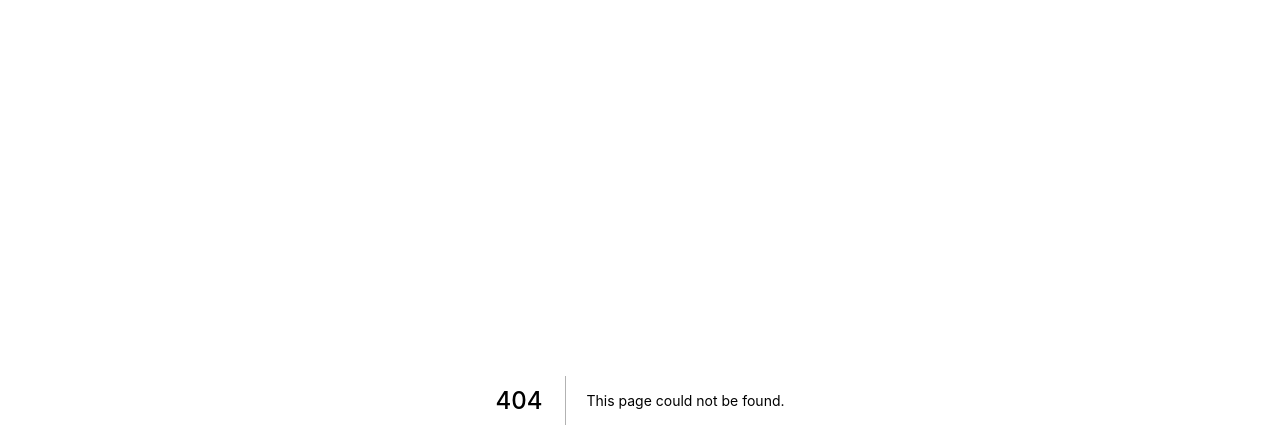
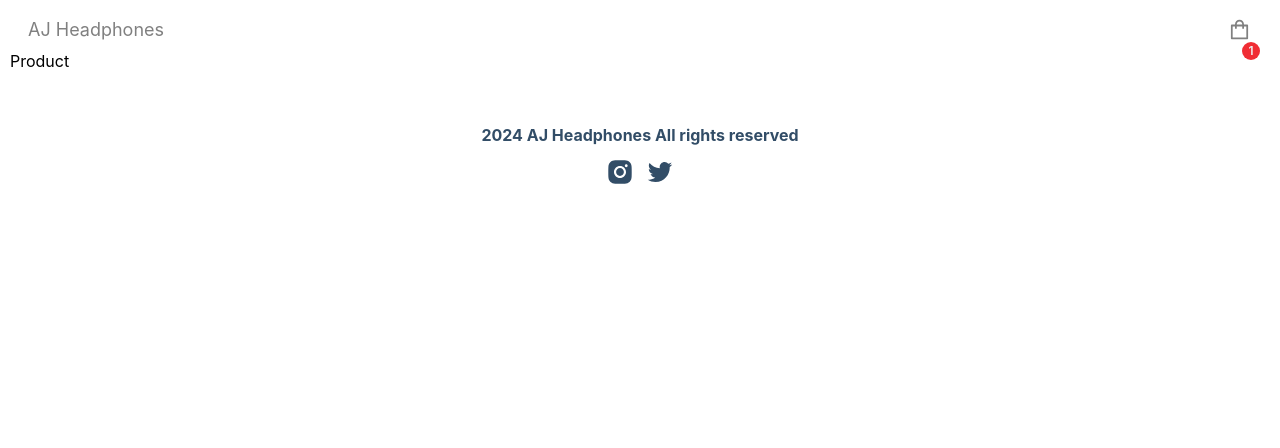
Before and after one commit to NiengeDavid/ecommerce, a Next.js app in the folder ecommerce/: page /product/1 in a window 1280 px wide. Before the commit this address had no page. Shown: the top 448 px of the page. Built offline with nearby package versions, Linux system fonts and the light colour scheme; no server answers.

Commit message:
Landing page

```diff
--- a/ecommerce/app/layout.tsx
+++ b/ecommerce/app/layout.tsx
@@ -1,13 +1,13 @@
 import type { Metadata } from "next";
 import { Inter } from "next/font/google";
 import "./globals.css";
-import Page from './page';
+import { Layout } from '../components';
 
 const inter = Inter({ subsets: ["latin"] });
 
 export const metadata: Metadata = {
-  title: "Create Next App",
-  description: "Generated by create next app",
+  title: "AJ Store",
+  description: "Fully functional ecommerce application",
 };
 
 export default function RootLayout({
@@ -17,7 +17,9 @@ export default function RootLayout({
 }>) {
   return (
     <html lang="en">
-      <body className={inter.className}>{children}</body>
+      <body className={inter.className}>
+        <Layout>{children}</Layout>
+      </body>
     </html>
   );
 }
--- a/ecommerce/app/page.tsx
+++ b/ecommerce/app/page.tsx
@@ -15,8 +15,8 @@ function Home() {
       setBannerData(bannerData);
       setProducts(products);
 
-      console.log(bannerData);
-      console.log(products);
+      //console.log(bannerData);
+      //console.log(products);
     }
     fetchData();
   }, []);
@@ -30,7 +30,7 @@ function Home() {
       </div>
 
       <div className="products-container">
-        {products?.map((product) => <Product key={product._id} product={product} />)}
+        {products?.map((product, index) => <Product key={index} product={product} />)}
       </div>
       <FooterBanner footerBanner={bannerData && bannerData[0]} />
   </>
--- /dev/null
+++ b/ecommerce/app/product/[slug]/page.tsx
@@ -0,0 +1,9 @@
+import React from 'react'
+
+const productDetails = ({ params }: { params: { slug: string } }) => {
+  return (
+    <div>Product</div>
+  )
+}
+
+export default productDetails
--- a/ecommerce/components/Footer.jsx
+++ b/ecommerce/components/Footer.jsx
@@ -1,8 +1,15 @@
-import React from 'react'
+import React from 'react';
+import { AiFillInstagram, AiOutlineTwitter } from 'react-icons/ai';
 
 const Footer = () => {
   return (
-    <div>Footer</div>
+    <div className='footer-container'>
+      <p>2024 AJ Headphones All rights reserved</p>
+      <p className="icons">
+        <AiFillInstagram />
+        <AiOutlineTwitter />
+      </p>
+    </div>
   )
 }
 
--- a/ecommerce/components/Layout.jsx
+++ b/ecommerce/components/Layout.jsx
@@ -4,7 +4,7 @@ import Head from 'next/head';
 import Navbar from './Navbar';
 import Footer from './Footer';
 
-const Layout = () => {
+const Layout = ( { children }) => {
   return (
     <div className='layout'>
       <Head>
@@ -14,7 +14,7 @@ const Layout = () => {
         <Navbar />
       </header>
       <main className='main-container'>
-        EMPTY
+        {children}
       </main>
       <footer>
         <Footer />
--- a/ecommerce/components/Navbar.jsx
+++ b/ecommerce/components/Navbar.jsx
@@ -1,8 +1,19 @@
-import React from 'react'
+import React from 'react';
+import Link from 'next/link';
+import { AiOutlineShopping } from 'react-icons/ai';
 
 const Navbar = () => {
   return (
-    <div>Navbar</div>
+    <div className='navbar-container'>
+      <p className="logo">
+        <Link href="/">AJ Headphones</Link>
+      </p>
+
+      <button className="cart-icon" type='button' onClick="">
+        <AiOutlineShopping />
+        <span className="cart-item-qty">1</span>
+      </button>
+    </div>
   )
 }
 
```
